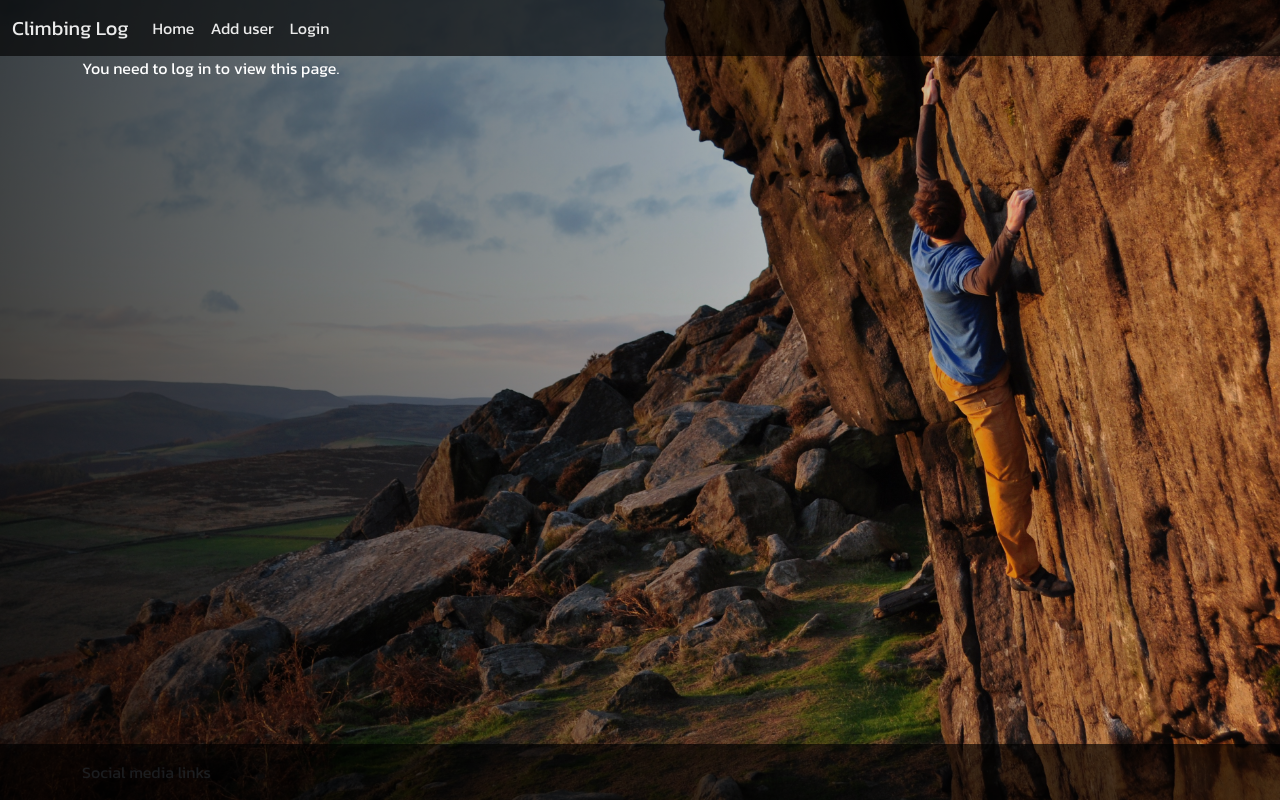
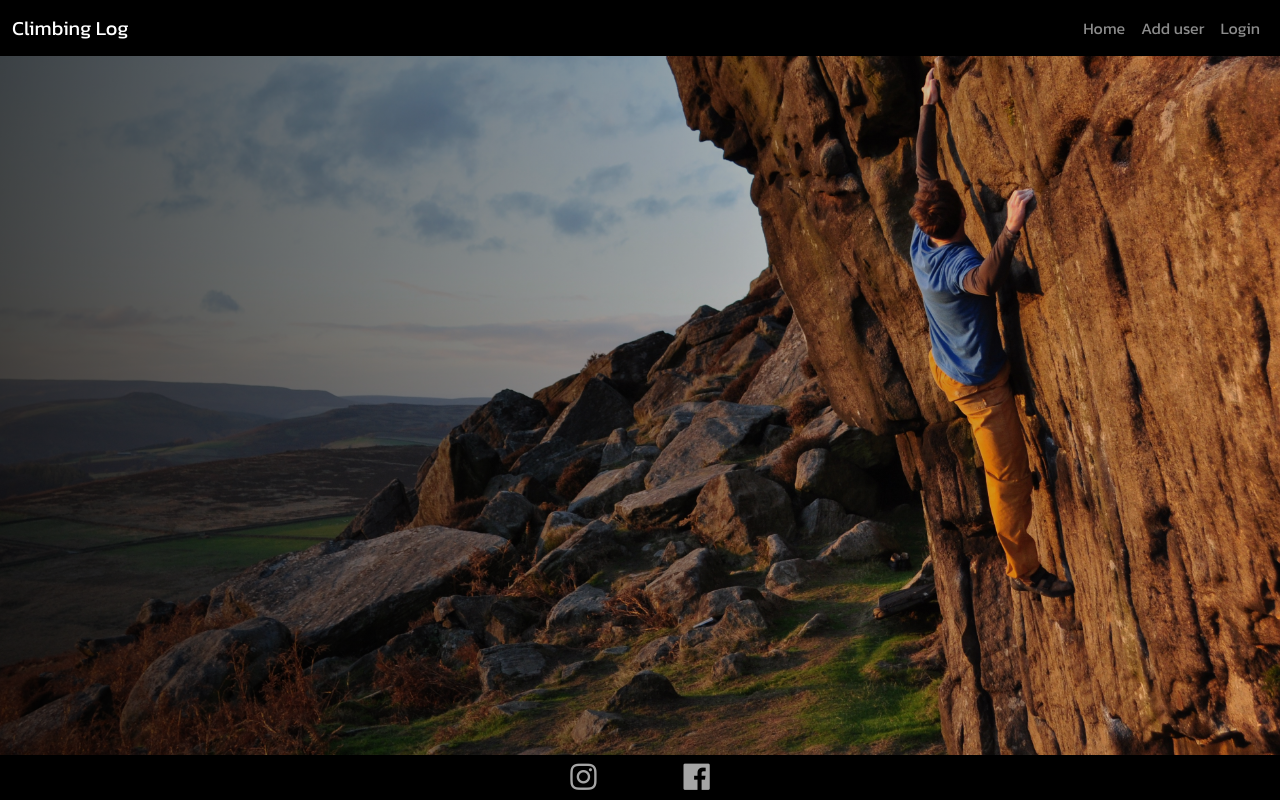
Before and after one commit to Ian-Blanshard/MP3-Climbing-Log, a Python web app: template climbing_log/templates/sessions.html in a window 1280 px wide. Run offline with Jinja, Linux system fonts and the light colour scheme; the template is opened without the code that fills it, so the values that code supplies are empty; some libraries are stand-ins or nearby versions.

Commit message:
style: added social media logos to footer, changed to sticky footer/navbar in base.html

```diff
--- a/climbing_log/static/css/style.css
+++ b/climbing_log/static/css/style.css
@@ -54,13 +52,17 @@ p {
 
 /* nav bar styles */
 
-.navbar-brand,
-.nav-link {
-  color: rgb(235, 235, 235);
-}
+
 .navbar,
 .footer {
-  background-color: rgb(0, 0, 0, .65) !important;
+  background-color: rgb(0, 0, 0) !important;
+}
+.navbar {
+  z-index: 1;
+  position: fixed;
+  left: 0;
+  top: 0;
+  width: 100%;
 }
 
 /* for all cards */
@@ -110,51 +135,31 @@ p {
   margin: 0 !important;
 }
 
+/*============================================================================
+=========================== sessions page styles =============================
+============================================================================*/
+/* title styles */
 
+.sessions-header {
+  font-size: 40px;
+  margin-top: 5%;
+
+}
 
 
 /* accordian styles */
 
 .accordion-button,
 .accordion-collapse,
-.list-group-item {
-  background-color: rgb(99, 99, 99);
+.accordion-button:not(.collapsed)
+.list-group-item,
+.accordion-item {
+  background-color: rgb(99, 99, 99,0.35) !important;
+  border: 0;
 }
 
-p {
-  color: white;
-}
 
-.accordion-button:not(.collapsed),
-.accordion-button.collapsed {
-  background-color: rgb(99, 99, 99);
-  color: white;
-}
 
-/* form styles */
-.form-control,
-textarea:focus {
-  background-color: rgb(99, 99, 99) !important;
-  color: white !important;
-}
-
-.form-text {
-  color: white;
-}
-/* for all buttons */
-
-.btn {
-  background-color: rgb(99, 99, 99);
-  border: none;
-  margin: 2%;
-}
-
-.help-button {
-  font-size: small !important;
-  background-color: rgb(68, 68, 68);
-}
-
-/* sessions.html specific styles */
 /* climbs as table styes*/
 
 th {
@@ -228,9 +242,69 @@ td {
     display: block;
   }
 }
-
-/* plotly chart styles */
+/*============================================================================
+=========================== plotly chart styles ==============================
+============================================================================*/
 
 .modebar {
   display: none;
 }
+
+/*============================================================================
+============================= footer styles ==================================
+============================================================================*/
+.footer {
+  position: fixed;
+  left: 0;
+  bottom: 0;
+  width: 100%;
+}
+
+.socials {
+  font-size: 30px;
+  text-align: center;
+  padding: 0;
+}
+.socials li {
+  display: inline;
+  padding: 0px 40px;
+}
+ul {
+  margin-bottom: 0;
+}
+.icon {
+  color: rgb(235, 235, 235,0.7);
+  text-decoration: none;
+}
+
+.icon:hover {
+  color: rgb(255, 255, 255)
+}
+
+
+/*-----------------------Effects------------------------------*/
+
+.card {
+  animation: fadeInAnimation ease 3s;
+  animation-iteration-count: 1;
+  animation-fill-mode: forwards;
+}
+
+@keyframes fadeInAnimation {
+  0% {
+    opacity: 0;
+  }
+
+
+  100% {
+    opacity: 1;
+  }
+}
+@keyframes neon {
+  from {
+    box-shadow: 0 0 3px #fff, 0 0 3.5px #fff, 0 0 4.5px #fff, 0 0 6px #ffffff
+  }
+  to {
+    box-shadow: 0 0 1.5px #fff, 0 0 1.75px #fff, 0 0 2.25px #fff, 0 0 3px #ffffff
+  }
+}
--- a/climbing_log/templates/base.html
+++ b/climbing_log/templates/base.html
@@ -10,6 +10,12 @@
       crossorigin="anonymous"
       type="text/css"
     />
+    <!--font awesome cdn-->
+    <link
+      rel="stylesheet"
+      href="https://use.fontawesome.com/releases/v5.6.3/css/all.css"
+      integrity="sha384-UHRtZLI+pbxtHCWp1t77Bi1L4ZtiqrqD80Kn4Z8NTSRyMA2Fd33n5dQ8lWUE00s/"
+      crossorigin="anonymous">
     <link
       rel="stylesheet"
       href="{{ url_for('static', filename='css/style.css') }}"
@@ -34,10 +40,10 @@
             <span class="navbar-toggler-icon"></span>
           </button>
           <div class="collapse navbar-collapse" id="navbarNav">
-            <ul class="navbar-nav">
+            <ul class="navbar-nav ms-auto">
               <li class="nav-item">
                 <a
-                  class="nav-link"
+                  class="nav-link {% if request.endpoint == 'home' %}active{% endif %}"
                   aria-current="page"
                   href="{{ url_for('home') }}"
                   >Home</a
@@ -46,12 +52,12 @@
 
               {% if current_user.is_authenticated %}
               <li class="nav-item">
-                <a class="nav-link" href="{{ url_for('sessions') }}"
+                <a class="nav-link {% if request.endpoint == 'sessions' %}active{% endif %}" href="{{ url_for('sessions') }}"
                   >View Sessions</a
                 >
               </li>
               <li class="nav-item">
-                <a class="nav-link" href="{{ url_for('add_session') }}"
+                <a class="nav-link {% if request.endpoint == 'add_session' %}active{% endif %}" href="{{ url_for('add_session') }}"
                   >Record Session</a
                 >
               </li>
@@ -65,18 +71,18 @@
                 >
               </li>
               <li class="nav-item">
-                <a class="nav-link" href="{{ url_for('delete_user') }}"
+                <a class="nav-link {% if request.endpoint == 'delete_user' %}active{% endif %}" href="{{ url_for('delete_user') }}"
                   >Delete Account</a
                 >
               </li>
               {% else %}
               <li class="nav-item">
-                <a class="nav-link" href="{{ url_for('add_user') }}"
+                <a class="nav-link {% if request.endpoint == 'add_user' %}active{% endif %}" href="{{ url_for('add_user') }}"
                   >Add user</a
                 >
               </li>
               <li class="nav-item">
-                <a class="nav-link" href="{{ url_for('login') }}">Login</a>
+                <a class="nav-link {% if request.endpoint == 'login' %}active{% endif %}" href="{{ url_for('login') }}">Login</a>
               </li>
               {% endif %}
             </ul>
@@ -96,10 +102,34 @@
 
     <main class="container">{% block content%} {% endblock %}</main>
 
-    <footer class="footer mt-auto py-3 bg-light">
-      <div class="container">
-        <span class="text-muted">Social media links</span>
-      </div>
+    <footer class="footer">
+
+
+          <ul class="socials">
+
+            <!-- instaram logo link-->
+            <li>
+              <a
+                href="https://www.instagram.com/"
+                target="_blank"
+                class="icon"
+                aria-label="link to out instagram"
+                ><i class="fab fa-instagram"></i
+              ></a>
+            </li>
+            <!--facebook logo link-->
+            <li>
+              <a
+                href="https://www.facebook.com/"
+                target="_blank"
+                class="icon"
+                aria-label="link to our facebook"
+                ><i class="fab fa-facebook"></i
+              ></a>
+            </li>
+          </ul>
+
+
     </footer>
     <script src="https://code.jquery.com/jquery-3.5.1.slim.min.js"></script>
     <script src="https://cdn.jsdelivr.net/npm/@popperjs/core@2.5.3/dist/umd/popper.min.js"></script>
--- a/climbing_log/templates/home.html
+++ b/climbing_log/templates/home.html
@@ -1,6 +1,6 @@
 {% extends 'base.html' %} {% block content %} {% if
 current_user.is_authenticated %}
-<h5>logged in as: {{ current_user.username }}</h5>
+<!-- <h5>logged in as: {{ current_user.username }}</h5> -->
 
 <!-- homepage new session div-->
 <div class="card">
--- a/climbing_log/templates/sessions.html
+++ b/climbing_log/templates/sessions.html
@@ -1,10 +1,17 @@
 {% extends 'base.html' %} {% block content %} {% if
 current_user.is_authenticated %}
 
-<h1>Sessions</h1>
+<h1 class="sessions-header">Your sessions</h1>
+<!-- session details as table for larger screen sizes -->
 {% for session in sessions %} {% if session.climbs %}
 <div class="card" id="climbs-as-table">
-  <div class="card-header">Your session from {{ session.date }}</div>
+  <br />
+  <h2 class="card-header">
+    Session on <br />
+    {{ session.date }}
+  </h2>
+  <br />
+
   <div class="card-body">
     <p class="text-start">
       Session length: {{ session_lengths[session.session_id] }}
@@ -67,14 +74,22 @@ current_user.is_authenticated %}
     {% endif %}
   </div>
 </div>
+<!-- session details as list for smaller screen sizes -->
 {% if session.climbs %}
+<!-- session details div -->
 <div class="card" id="climbs-as-list">
-  <div class="card-header">Your session from {{ session.date }}</div>
-  <div class="card-body">
-    <p class="text-start">
-      Session length: {{ session_lengths[session.session_id] }}
-    </p>
-    <p class="text-start">Number of climbs: {{ session.climbs | length }}</p>
+  <br />
+  <h2 class="card-header">
+    Session from <br />
+    {{ session.date }}
+  </h2>
+  <div class="card-text card-text-homepage">
+    <ul>
+      <li>Session length: <br />{{ session_lengths[session.session_id] }}</li>
+      <br />
+      <li>Number of climbs: <br />{{ session.climbs | length }}</li>
+      <br />
+      <li>
         <div class="accordion">
           <div class="accordion-item">
             <h2 class="accordion-header" id="headingOne">
@@ -86,7 +101,9 @@ current_user.is_authenticated %}
                 aria-expanded="false"
                 aria-controls="collapse--{{ session.session_id }}"
               >
-            <p class="text-start">Click to view / edit climb details</p>
+                <p class="text-start list-text-title">
+                  Click to view / edit climbs
+                </p>
               </button>
             </h2>
             <div
@@ -106,7 +123,7 @@ current_user.is_authenticated %}
                         aria-expanded="false"
                         aria-controls="flush-collapse-{{ climb.climb_id }}"
                       >
-                    <p class="text-end">
+                        <p class="list-text-title">
                           {{ climb.name if climb.name else 'Unnamed Climb' }}
                         </p>
                       </button>
@@ -116,7 +133,7 @@ current_user.is_authenticated %}
                       class="accordion-collapse collapse"
                     >
                       <div class="accordion-body">
-                    <ul class="list-group">
+                        <ul class="list-group list-group-climbs">
                           <li class="list-group-item">
                             <p class="text-start">Grade:</p>
                             <p class="text-end">{{ climb.difficulty }}</p>
@@ -131,17 +148,18 @@ current_user.is_authenticated %}
                               {{ 'Yes' if climb.completed else 'No' }}
                             </p>
                           </li>
+                          <!-- edit/delete climb buttons -->
                           <li class="list-group-item">
-                        <a
-                          href="{{ url_for('edit_climb', climb_id=climb.climb_id) }}"
-                          class="btn btn-primary edit-climb-list-btn"
-                          >Edit climb</a
-                        >
                             <a
                               href="{{ url_for('delete_climb', climb_id=climb.climb_id) }}"
                               onclick="return confirm('Are you sure you wish to delete?');"
                               class="btn btn-primary delete-climb-list-btn"
-                          >Delete climb</a
+                              >Delete</a
+                            >
+                            <a
+                              href="{{ url_for('edit_climb', climb_id=climb.climb_id) }}"
+                              class="btn btn-primary edit-climb-list-btn text-end"
+                              >Edit</a
                             >
                           </li>
                         </ul>
@@ -149,30 +167,33 @@ current_user.is_authenticated %}
                     </div>
                   </div>
                 </div>
-
                 {% endfor %}
               </div>
             </div>
           </div>
         </div>
-<div class=" climbs-as-list-button">
+      </li>
+      <!-- edit/delete session div -->
+      <div class="climbs-as-list-button text-start">
         <a
           href="{{ url_for('delete_session', session_id=session.session_id) }}"
           onclick="return confirm('Are you sure you wish to delete?');"
-      class="btn btn-primary"
+          class="btn btn-primary btn-climb-as-list"
           >Delete session</a
         >
         <a
           href="{{ url_for('session_info', session_id=session.session_id) }}"
-      class="btn btn-primary"
+          class="btn btn-primary btn-climb-as-list"
           >View charts</a
         >
       </div>
+    </ul>
   </div>
-</div>
-
       {% endif %} {% endfor %} {% else %}
       <div>
         <p>You need to log in to view this page.</p>
         {% endif %} {% endblock %}
       </div>
+
+
+</div>
```
Also changed, not shown: other parts of climbing_log/static/css/style.css (+34 -4 lines). Lines whose indentation alone changed are shown as unchanged.
